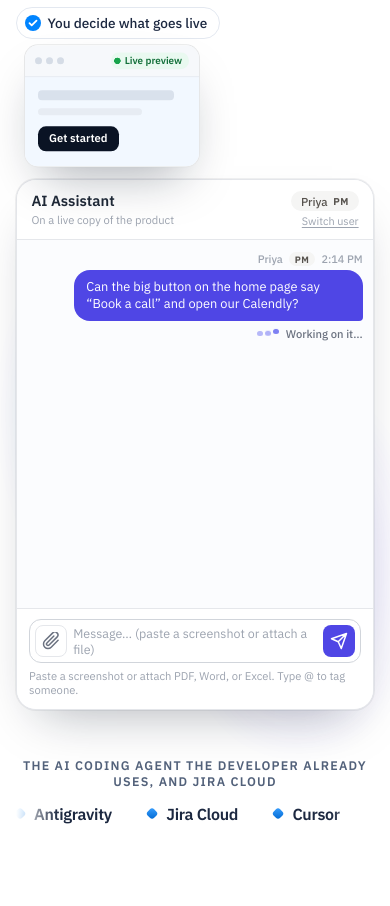
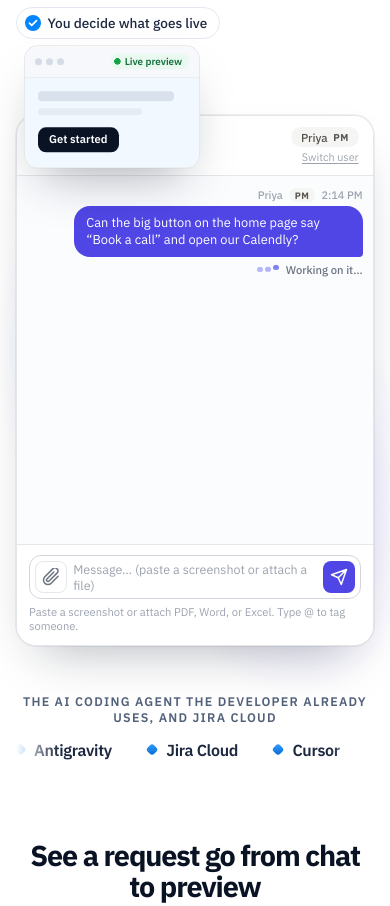
Before and after one commit to Lanatus-Systems/maintainer-pro-marketing, a Next.js app: page / in a window 390 px wide. Shown: the part 1048-1954 px from the top of the page. Built offline with nearby package versions, Linux system fonts and the light colour scheme; no server answers.

Commit message:
home: overlap the live-preview card on the AI assistant header

```diff
--- a/src/components/butterneck-theme.css
+++ b/src/components/butterneck-theme.css
@@ -1061,8 +1061,8 @@ html[data-app="butterneck"] {
   & .bn-mini {
     position: absolute;
     left: -2.25rem;
-    /* Hang off the top-left corner, just clear of the chat header (~2px gap at rest). */
-    top: -7.8rem;
+    /* Hang off the top-left corner, overlapping the AI assistant header, clear of the first message. */
+    top: -3.75rem;
     width: 13.5rem;
     border: 1px solid rgb(10 19 36 / 10%);
     border-radius: 14px;
@@ -1260,13 +1260,13 @@ html[data-app="butterneck"] {
   html[data-app="butterneck"] {
     & .bn-mini {
       left: -0.5rem;
-      top: -7.8rem;
+      top: -3.75rem;
       width: 12rem;
     }
 
     & .bn-stage {
       /* gap (2.5rem) plus this margin clears the hanging card and the 10px float. */
-      margin-top: 6.25rem;
+      margin-top: 2.25rem;
     }
 
     & .bn-stage-glow {
```
